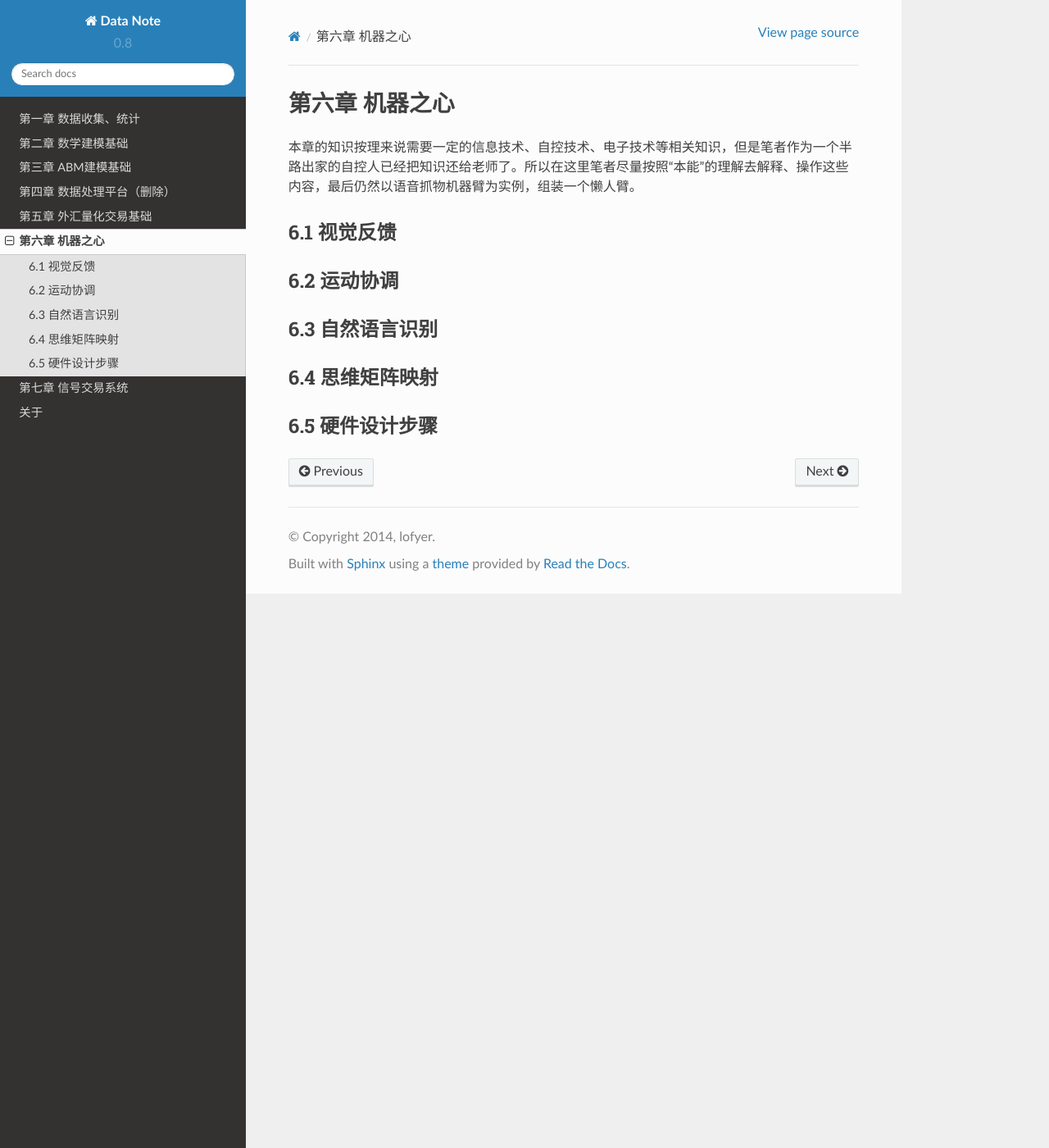
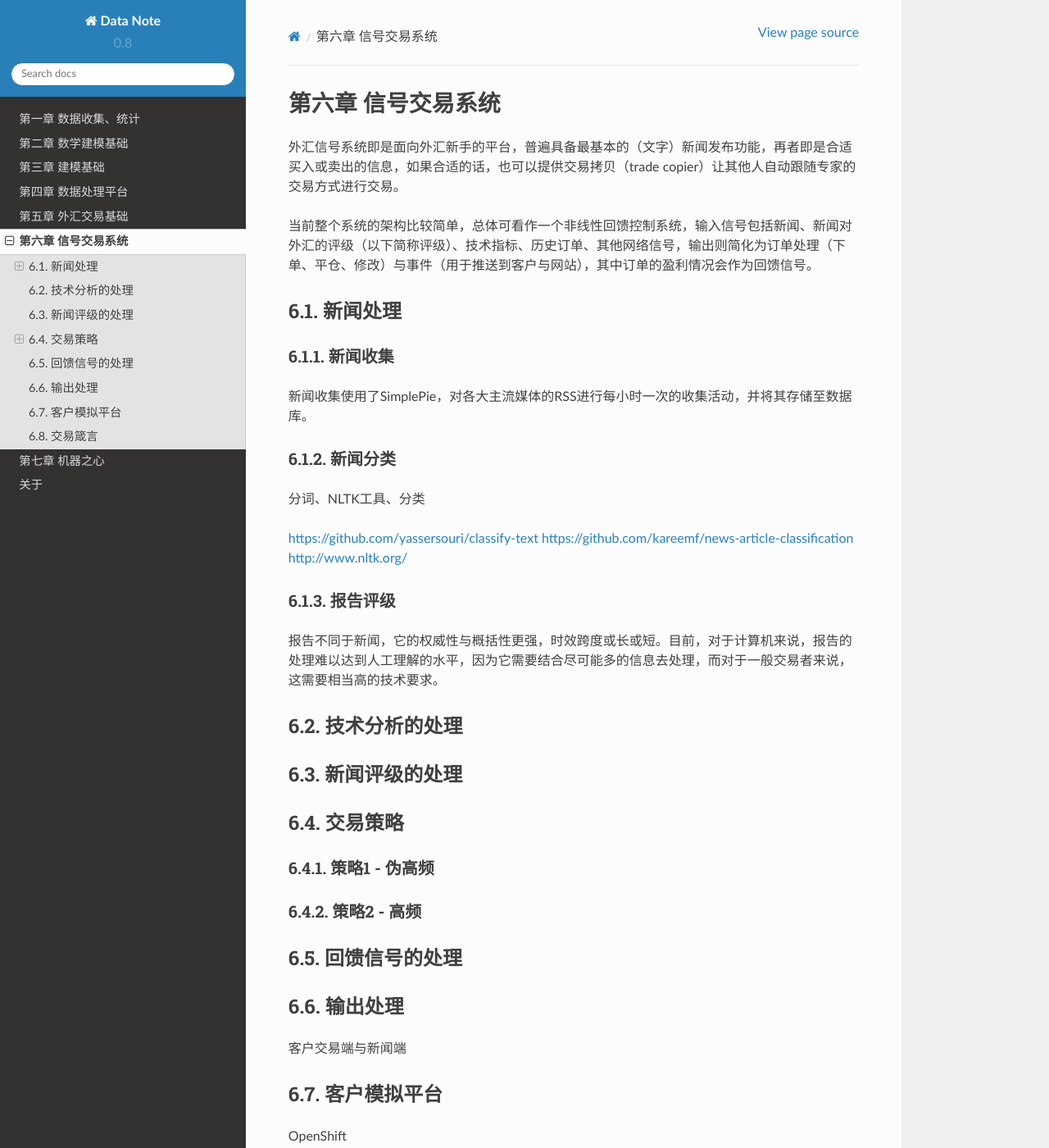
Before and after one commit to lofyer/DataNote, a Sphinx documentation site: the page built from source/posts/ch06.rst, in a window 1280 px wide and 1400 px high. Shown: the whole window at 82% size. Built offline with Sphinx 7.4.7 and the Read the Docs theme 2.0.0, drawn with Linux system fonts in a browser that asks for light colours; some of the changed text lies outside the part shown.

Commit message:
Big update

```diff
--- a/source/posts/ch04.rst
+++ b/source/posts/ch04.rst
@@ -1,6 +1,6 @@
-========================================
-第四章 数据处理平台（删除）
-========================================
+=========================
+第四章 数据处理平台
+=========================
 
 5.1 Hadoop简介
 ---------------
--- a/source/posts/ch06.rst
+++ b/source/posts/ch06.rst
@@ -1,25 +1,74 @@
-===================
-第六章 机器之心
-===================
+====================
+第六章 信号交易系统
+====================
 
-本章的知识按理来说需要一定的信息技术、自控技术、电子技术等相关知识，但是笔者作为一个半路出家的自控人已经把知识还给老师了。所以在这里笔者尽量按照“本能”的理解去解释、操作这些内容，最后仍然以语音抓物机器臂为实例，组装一个懒人臂。
+外汇信号系统即是面向外汇新手的平台，普遍具备最基本的（文字）新闻发布功能，再者即是合适买入或卖出的信息，如果合适的话，也可以提供交易拷贝（trade copier）让其他人自动跟随专家的交易方式进行交易。
+
+当前整个系统的架构比较简单，总体可看作一个非线性回馈控制系统，输入信号包括新闻、新闻对外汇的评级（以下简称评级）、技术指标、历史订单、其他网络信号，输出则简化为订单处理（下单、平仓、修改）与事件（用于推送到客户与网站），其中订单的盈利情况会作为回馈信号。
 
 --------------
-6.1 视觉反馈
+6.1. 新闻处理
 --------------
 
+6.1.1. 新闻收集
+================
+
+新闻收集使用了SimplePie，对各大主流媒体的RSS进行每小时一次的收集活动，并将其存储至数据库。
+
+6.1.2. 新闻分类
+================
+
+分词、NLTK工具、分类
+
+https://github.com/yassersouri/classify-text
+https://github.com/kareemf/news-article-classification
+http://www.nltk.org/
+
+6.1.3. 报告评级
+================
+
+报告不同于新闻，它的权威性与概括性更强，时效跨度或长或短。目前，对于计算机来说，报告的处理难以达到人工理解的水平，因为它需要结合尽可能多的信息去处理，而对于一般交易者来说，这需要相当高的技术要求。
+
+---------------------
+6.2. 技术分析的处理
+---------------------
+
+---------------------
+6.3. 新闻评级的处理
+---------------------
+
 --------------
-6.2 运动协调
+6.4. 交易策略
 --------------
 
------------------
-6.3 自然语言识别
------------------
+6.4.1. 策略1 - 伪高频
+======================
 
------------------
-6.4 思维矩阵映射
------------------
+6.4.2. 策略2 - 高频
+======================
 
------------------
-6.5 硬件设计步骤
------------------
+--------------------
+6.5. 回馈信号的处理
+--------------------
+
+----------------
+6.6. 输出处理
+----------------
+
+客户交易端与新闻端
+
+------------------
+6.7. 客户模拟平台
+------------------
+
+OpenShift
+
+----------------
+6.8. 交易箴言
+----------------
+
+网络代理
+
+FPGA交易机器人
+
+网络代理
```
Also changed, not shown: source/index.rst (+7 -1 lines), source/posts/ch03.rst (+6 -2 lines), source/posts/ch05.rst (+26 -16 lines), source/posts/ch07.rst (+15 -58 lines).
